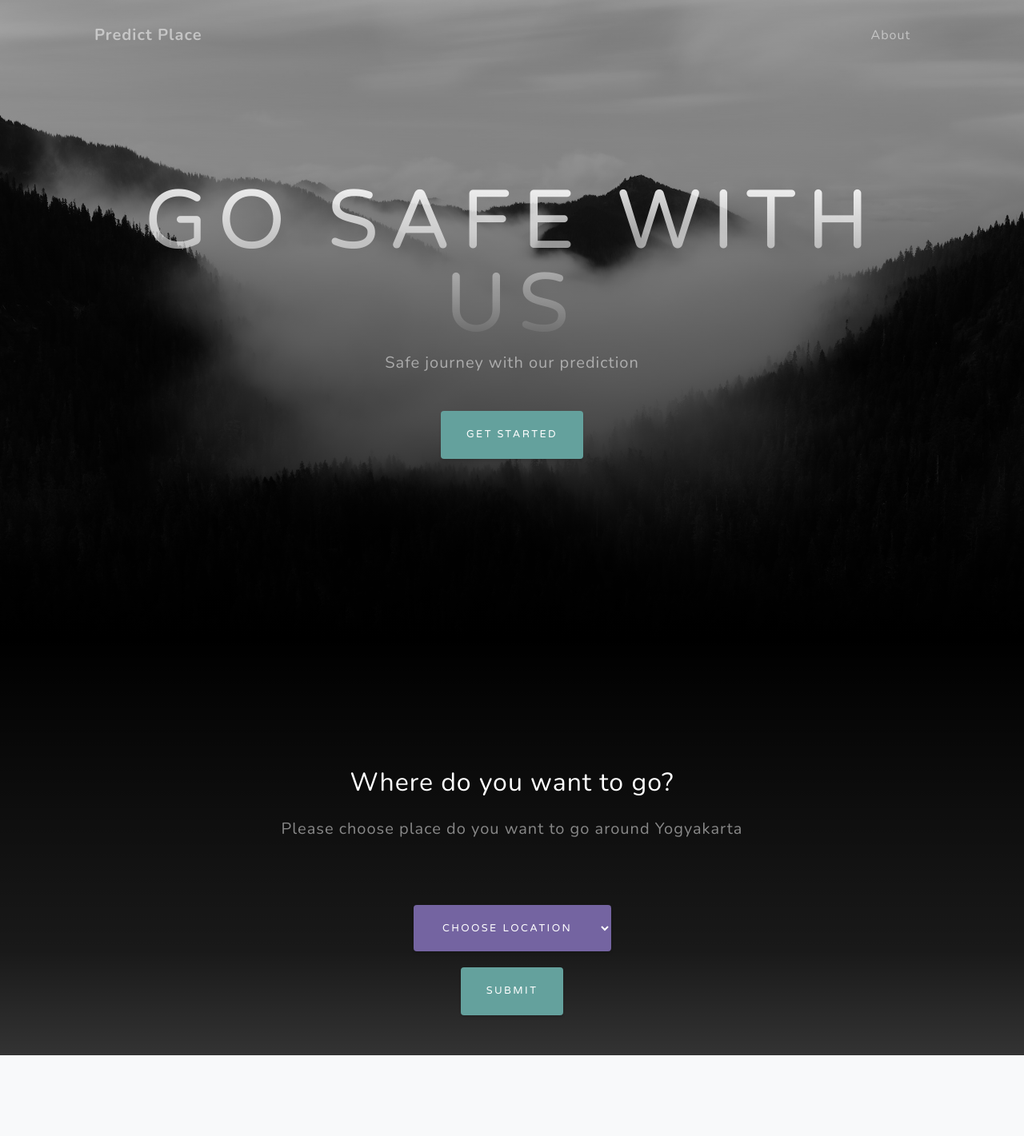
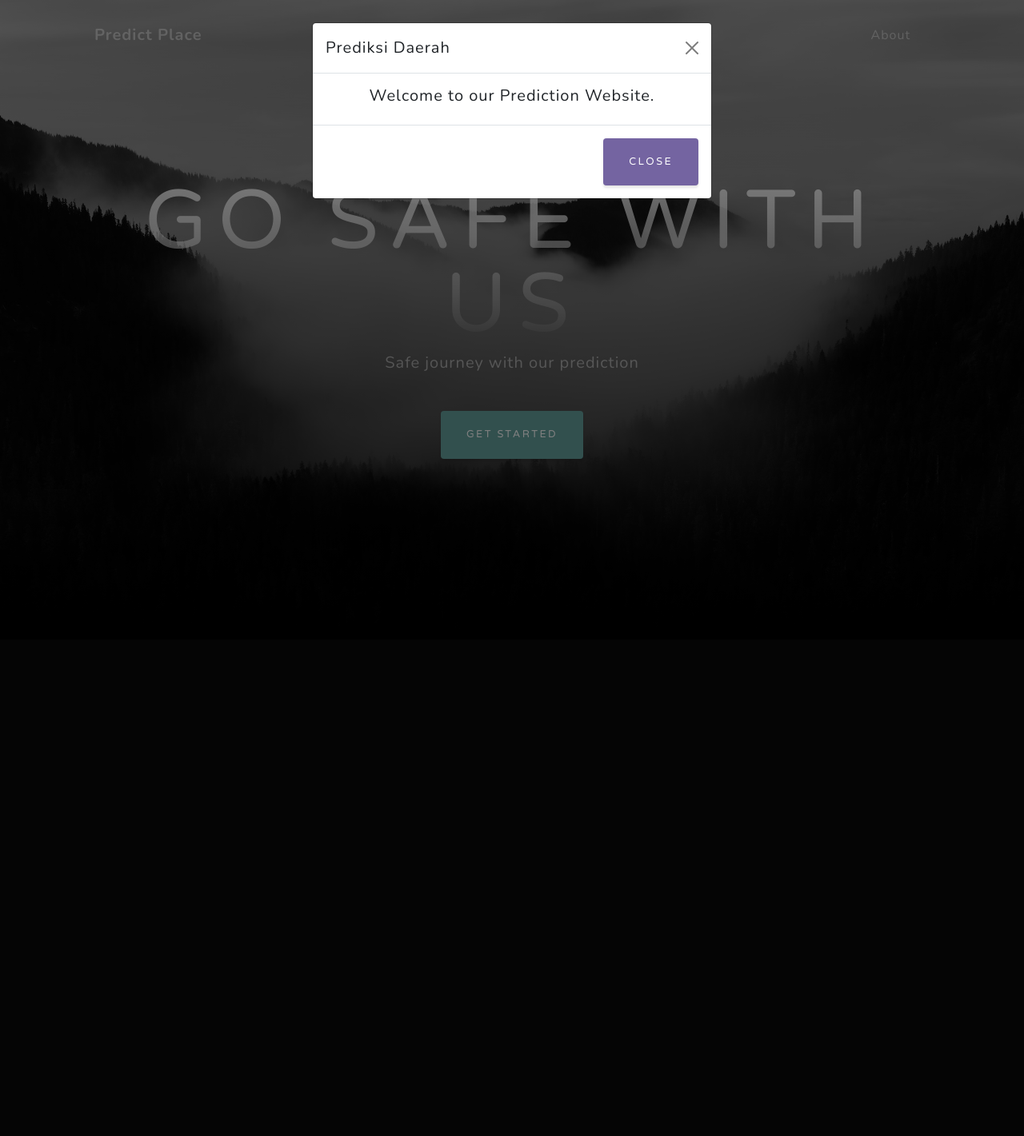
Before and after one commit to richardlois8/Predict-Place-AI, a PHP site: page / in a window 1280 px wide. Shown: the top 1421 px of the page at 80% size. After the commit the page ends 596 px from the top, so only its background shows below. Run offline with PHP 8.4, Linux system fonts and the light colour scheme; data that the repository does not hold is empty; some libraries are stand-ins or nearby versions.

Commit message:
Finalising Algorithm + Modal

```diff
--- a/WEB BASED/algorithm.php
+++ b/WEB BASED/algorithm.php
@@ -158,19 +158,24 @@
     $R7 = new Rule("D >= 30", "K");
     $R8 = new Rule("D < 30", "L");
     $R9 = new Rule("I AND K", "M");
-    $R10 = new Rule("J AND K", "M");
-    $R11 = new Rule("I AND L", "N");
+    $R10 = new Rule("J AND K", "MN");
+    $R11 = new Rule("I AND L", "MN");
     $R12 = new Rule("J AND L", "N");
     $R13 = new Rule("E AND H", "O");
-    $R14 = new Rule("E AND G", "O");
-    $R15 = new Rule("F AND H", "O");
+    $R14 = new Rule("E AND G", "OP");
+    $R15 = new Rule("F AND H", "OP");
     $R16 = new Rule("F AND G", "P");
     $R17 = new Rule("O AND M", "X");
-    $R18 = new Rule("O AND N", "X");
-    $R19 = new Rule("P AND M", "X");
-    $R20 = new Rule("P AND N", "Y");
-    $rules = [$R1,$R2,$R3,$R4,$R5,$R6,$R7,$R8,$R9,$R10,$R11,$R12,$R13,$R14,$R15,$R16,$R17,$R18,$R19,$R20];
-    $consDef = array("O"=>"Daerah rawan banjir", "M"=>"Daerah rawan pohon tumbang", "N"=>"Daerah aman dari pohon tumbang", "P"=>"Daerah aman dari banjir");
+    $R18 = new Rule("M AND OP", "XY");
+    $R19 = new Rule("MN AND O", "XY");
+    $R20 = new Rule("O AND N", "Y");
+    $R21 = new Rule("MN AND OP", "Y");
+    $R22 = new Rule("P AND M", "Y");
+    $R23 = new Rule("N AND OP", "YZ");
+    $R24 = new Rule("MN AND P", "YZ");
+    $R25 = new Rule("P AND N", "Z");
+    $rules = [$R1,$R2,$R3,$R4,$R5,$R6,$R7,$R8,$R9,$R10,$R11,$R12,$R13,$R14,$R15,$R16,$R17,$R18,$R19,$R20,$R21,$R22,$R23,$R24,$R25];
+    $consDef = array("O"=>"Daerah rawan banjir", "M"=>"Daerah rawan pohon tumbang", "N"=>"Daerah aman dari pohon tumbang", "P"=>"Daerah aman dari banjir","MN"=>"Waspada pohon tumbang","OP"=>"Waspada banjir");
 
     $result = [];
     while(true){
@@ -186,10 +191,22 @@
         // var_dump($facts);
         // $counter++;
         if(in_array("X",$facts)){
-            $result[] = "Daerah berbahaya untuk dikunjungi";
+            $result[] = "Daerah sangat berbahaya untuk dikunjungi. Kami menyarankan untuk tidak mengunjungi daerah ini.";
             break;
         }elseif(in_array("Y",$facts)){
-            $result[] = "Daerah aman untuk dikunjungi";
+            $result[] = "Daerah berbahaya tingkat menengah. Kami menyarankan anda untuk menghindari daerah ini.";
+            break;
+        }
+        elseif(in_array("XY",$facts)){
+            $result[] = "Daerah berbahaya tingkat menengah atas. Kami menyarankan anda untuk menghindari daerah ini.";
+            break;
+        }
+        elseif(in_array("YZ",$facts)){
+            $result[] = "Daerah berbahaya tingkat rendah. Kami menyarankan anda untuk menghindari daerah ini.";
+            break;
+        }
+        elseif(in_array("Z",$facts)){
+            $result[] = "Daerah aman untuk dikunjungi. Semoga perjalanan Anda menyenangkan.";
             break;
         }
     }
--- a/WEB BASED/index.php
+++ b/WEB BASED/index.php
@@ -19,7 +19,6 @@
         <link href="css/styles.css" rel="stylesheet" />
         <script src="https://cdn.jsdelivr.net/npm/@popperjs/core@2.11.5/dist/umd/popper.min.js" integrity="sha384-Xe+8cL9oJa6tN/veChSP7q+mnSPaj5Bcu9mPX5F5xIGE0DVittaqT5lorf0EI7Vk" crossorigin="anonymous"></script>
         <script src="https://cdn.jsdelivr.net/npm/bootstrap@5.2.0-beta1/dist/js/bootstrap.min.js" integrity="sha384-kjU+l4N0Yf4ZOJErLsIcvOU2qSb74wXpOhqTvwVx3OElZRweTnQ6d31fXEoRD1Jy" crossorigin="anonymous"></script>
-        <script src="https://code.jquery.com/jquery-3.6.0.min.js" integrity="sha256-/xUj+3OJU5yExlq6GSYGSHk7tPXikynS7ogEvDej/m4=" crossorigin="anonymous"></script>
     </head>
 <style>
     option{
@@ -58,7 +57,7 @@
             </div>
         </div>
     </header>
-    <!-- About-->
+    <!-- Search Place Form-->
     <section class="about-section text-center" id="searchPlace">
         <div class="container px-4 px-lg-5">
             <div class="row gx-4 gx-lg-5 justify-content-center">
@@ -66,16 +65,11 @@
                     <h2 class="text-white mb-4">Where do you want to go?</h2>
                     <p class="text-white-50">
                         Please choose place do you want to go around Yogyakarta
-                        <!-- <a href="https://startbootstrap.com/theme/grayscale/">the preview page.</a>
-                        The theme is open source, and you can use it for any purpose, personal or commercial. -->
                     </p>
                     <form action="index.php" method="get" style="padding-bottom:50px;" id="formLoc">
-                        <!-- <label for="place" style="color:white; padding-bottom:10px;">Choose Location : </label> -->
                         <div class="dropdown" style="padding-bottom:20px;">
-                            <!-- <button class="btn btn-secondary dropdown-toggle" type="button" id="dropdownMenuButton2" data-bs-toggle="dropdown" aria-expanded="false">
-                                Location
-                            </button> -->
-                            <select name="place" class="btn btn-secondary dropdown-toggle" type="button" id="dropdownMenuButton2" data-bs-toggle="dropdown" aria-expanded="false">
+                            <select name="place" class="btn btn-secondary dropdown-toggle" type="button" id="dropdownMenuButton2"
+                            data-bs-toggle="dropdown" aria-expanded="false" onchange="submit()">
                                 <option value="" disabled selected hidden>Choose Location</option>
                                 <option value="yogyakarta"><span>Yogyakarta</span></option>
                                 <option value="sleman"><span>Sleman</span></option>
@@ -90,7 +84,8 @@
                                 <option value="ngemplak"><span>Ngemplak</span></option>
                             </select>
                         </div>
-                        <button onclick="showModal();" type="submit" class="btn btn-primary" data-bs-toggle="modal" data-bs-target="#exampleModal">
+                        <button hidden type="button" class="btn btn-primary" data-bs-toggle="modal" data-bs-target="#exampleModal"
+                        id="btnSend">
                         Submit
                         </button>
                     </form>
@@ -101,27 +96,21 @@
                         $data = getData($_GET['place']);
                         $facts = getFact($data);
                         $result = solve($facts);
-                        echo '<script>alert("'.$result[1].'\n'.$result[2].'\n\nKesimpulan : '.$result[0].'")</script>';
+                        // echo '<script>alert("'.$result[1].'\n'.$result[2].'\n\nKesimpulan : '.$result[0].'")</script>';
                         reset($_GET);
-                        ?>
-
-                    <?php }
+                    }
                     ?>
-                    <script>
-                        function showModal(){
-                            $("#exampleModal").modal("show");
-                        }
-                    </script>
                     <!-- Modal -->
                     <div class="modal fade" id="exampleModal" tabindex="-1" aria-labelledby="exampleModalLabel" aria-hidden="true">
                        <div class="modal-dialog">
                            <div class="modal-content">
                            <div class="modal-header">
-                               <h5 class="modal-title" id="exampleModalLabel">Prediction</h5>
+                               <h5 class="modal-title" id="exampleModalLabel">Prediksi Daerah <?php if($_GET){echo ucfirst($_GET['place']);}  ?></h5>
                                <button type="button" class="btn-close" data-bs-dismiss="modal" aria-label="Close"></button>
                            </div>
                            <div class="modal-body">
-                               <h5><?= $result;  ?></h5>
+                               <h5><?php if(isset($variable)){echo $result[1].'<br>'.$result[2].'<br><br>Kesimpulan : '.$result[0];}else{echo "Welcome to our Prediction Website.";} ?></h5>
+                                </h5>
                            </div>
                            <div class="modal-footer">
                                <button type="button" class="btn btn-secondary" data-bs-dismiss="modal">Close</button>
@@ -130,6 +119,18 @@
                        </div>
                     </div>
 
+                    <script>
+                        var checkData = false;
+                        function submit(){
+                            document.getElementById('formLoc').submit();
+                            checkData = true;
+                        }
+                        document.getElementById('btnSend').click();
+                        // if(checkData === true){
+                        //     document.getElementById('btnSend').click();
+                        //     checkData = false;
+                        // }
+                    </script>
                 </div>
             </div>
             <!-- <img class="img-fluid" src="assets/img/ipad.png" alt="..." /> -->
```
